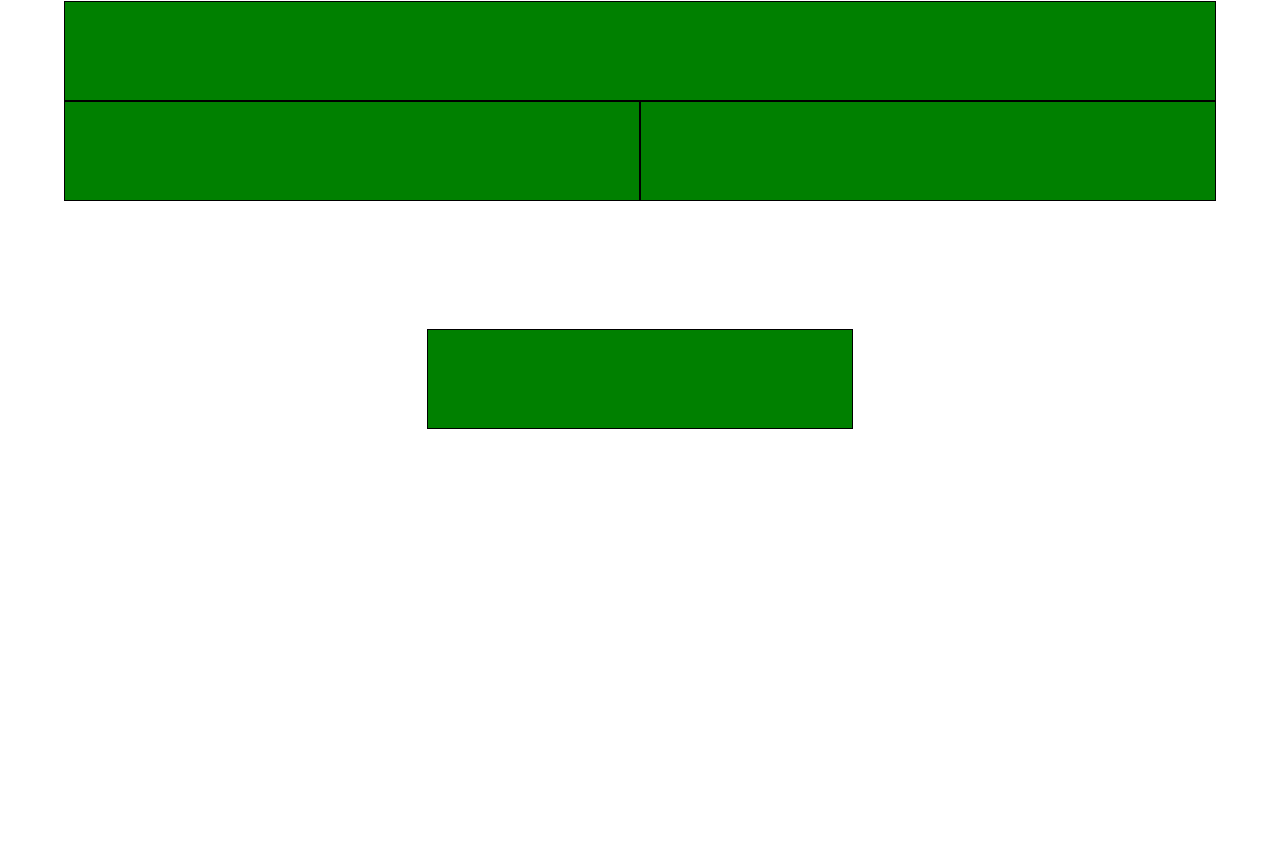
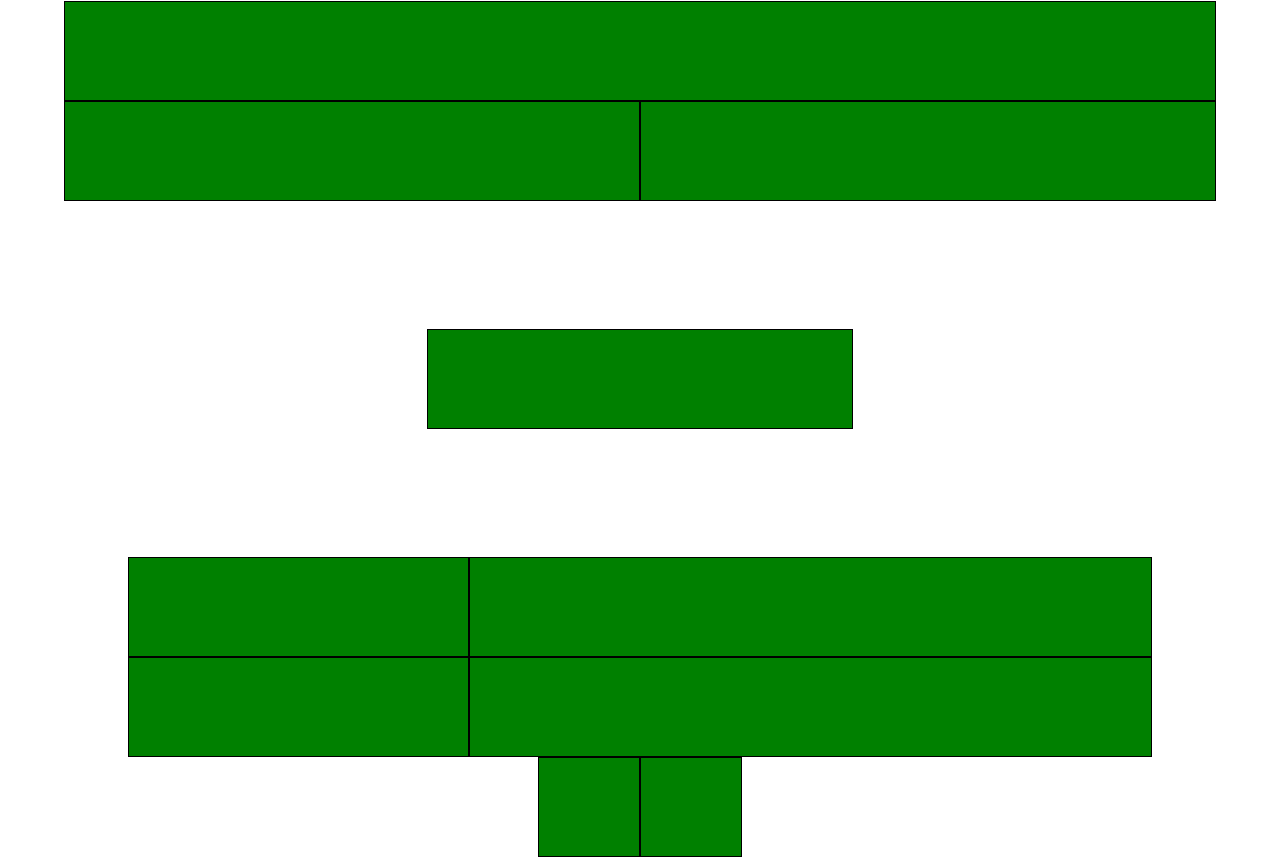
Before and after one commit to annarosalen/html-css-helbiz, a plain HTML site: page index.html in a window 1280 px wide. Shown: the part 855-1712 px from the top of the page. Before the commit the page ends 1284 px from the top, so only its background shows below. Drawn offline with Linux system fonts and the light colour scheme.

Commit message:
struttura colonne

```diff
--- a/css/style.css
+++ b/css/style.css
@@ -60,3 +60,13 @@ header{
 #icons-social{
   padding-top: 10%;
 }
+
+
+
+
+/* footer */
+
+#store{
+  padding-left: 40%;
+  padding-right: 40%;
+}
--- a/index.html
+++ b/index.html
@@ -138,8 +138,46 @@
 
       </main>
 
-      <footer class="centra-head-foot">
+      <!-- categorie footer -->
+      <footer class="centra-head-foot centra-sez2">
 
+        <div class="row">
+
+          <div class="col-xs-4 col-md-4 col-ld-4">
+
+          </div>
+
+          <div class="col-xs-8 col-md-8 col-ld-8">
+
+          </div>
+
+        </div>
+
+        <!-- social & copyright footer -->
+        <div class="row">
+
+          <div class="col-xs-4 col-md-4 col-ld-4">
+
+          </div>
+
+          <div class="col-xs-8 col-md-8 col-ld-8">
+
+          </div>
+
+        </div>
+
+        <!-- icone apple & play store -->
+        <div id="store"class="row">
+
+          <div class="col-xs-6 col-md-6 col-ld-6">
+
+          </div>
+
+          <div class="col-xs-6 col-md-6 col-ld-6">
+
+          </div>
+
+        </div>
 
       </footer>
     </div>
```
